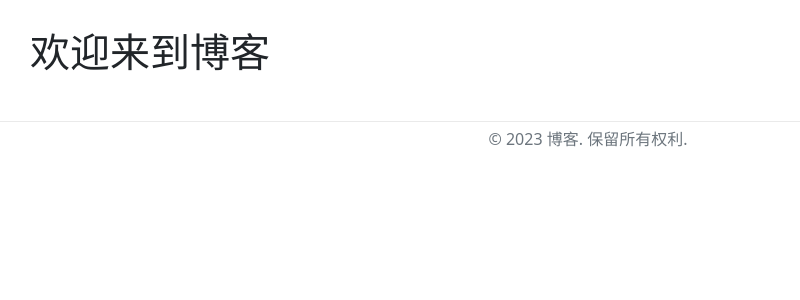
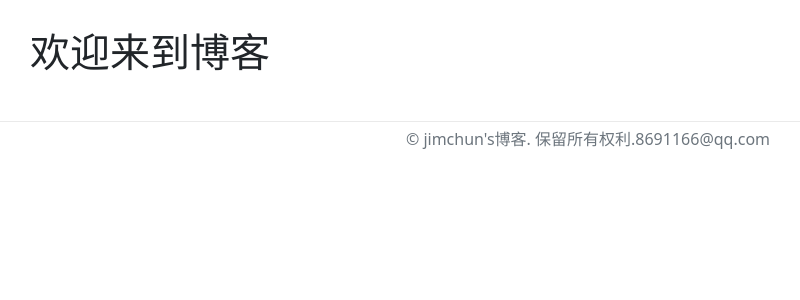
Before and after one commit to jimchun/myblog, a Flask app: page / in a window 1280 px wide. Shown: the part 56-356 px from the top of the page, without its empty margins (52-852 px from the left). Run offline with Flask 2, Linux system fonts and the light colour scheme; the visitor is signed in with stand-in values (Sample User, id 1); data comes from the database, SQL or seed files in the repository; data that the repository does not hold is empty.

Commit message:
README.md中更新了截图

```diff
--- a/app/templates/base.html
+++ b/app/templates/base.html
@@ -62,7 +62,7 @@
 
     <footer class="footer">
         <div class="container text-center">
-            <span class="text-muted">&copy; 2023 博客. 保留所有权利.</span>
+            <span class="text-muted">&copy; jimchun's博客. 保留所有权利.8691166@qq.com</span>
         </div>
     </footer>
 
```
Also changed, not shown: README.md, image-1.png (added), image-2.png (added), image-3.png (added), image.png (added).
